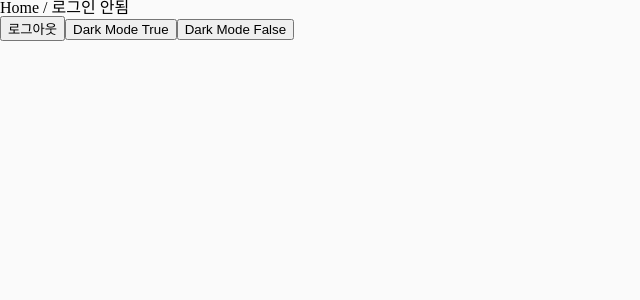
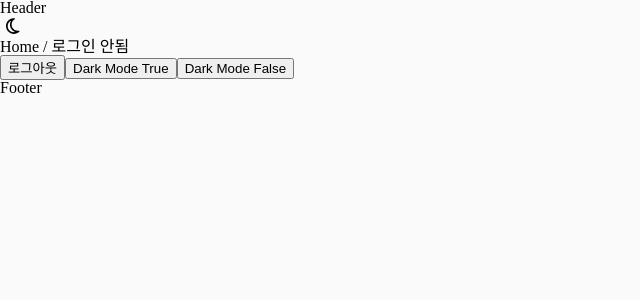
Before and after one commit to GitHubGW/instagram-frontend, a React (Create React App) app: page / in a window 1280 px wide. Shown: the top 300 px of the page, without its empty margins (0-640 px from the left). Built offline with nearby package versions, Linux system fonts and the light colour scheme.

Commit message:
Dark Mode

```diff
--- a/src/apollo.ts
+++ b/src/apollo.ts
@@ -4,7 +4,7 @@ const TOKEN: string = "TOKEN";
 const DARK_MODE: string = "DARK_MODE";
 
 export const isLoggedInVar = makeVar<boolean>(Boolean(localStorage.getItem(TOKEN)));
-export const isDarkModeVar = makeVar<boolean>(false);
+export const isDarkModeVar = makeVar<boolean>(Boolean(localStorage.getItem(DARK_MODE) === "true"));
 
 export const handleLogin = (token: string): void => {
   localStorage.setItem(TOKEN, token);
@@ -16,6 +16,16 @@ export const handleLogout = (): void => {
   isLoggedInVar(false);
 };
 
+export const handleEnableDarkMode = (): void => {
+  localStorage.setItem(DARK_MODE, "true");
+  isDarkModeVar(true);
+};
+
+export const handleDisableDarkMode = (): void => {
+  localStorage.setItem(DARK_MODE, "false");
+  isDarkModeVar(false);
+};
+
 const client: ApolloClient<NormalizedCacheObject> = new ApolloClient({
   uri: "http://localhost:4000/graphql",
   cache: new InMemoryCache(),
--- /dev/null
+++ b/src/components/Footer.tsx
@@ -0,0 +1,13 @@
+import styled from "styled-components";
+
+const Container = styled.footer``;
+
+const Footer = () => {
+  return (
+    <Container>
+      <h1>Footer</h1>
+    </Container>
+  );
+};
+
+export default Footer;
--- /dev/null
+++ b/src/components/Header.tsx
@@ -0,0 +1,31 @@
+import { useReactiveVar } from "@apollo/client";
+import { faSun, faMoon } from "@fortawesome/free-regular-svg-icons";
+import { FontAwesomeIcon } from "@fortawesome/react-fontawesome";
+import styled from "styled-components";
+import { handleDisableDarkMode, handleEnableDarkMode, isDarkModeVar } from "../apollo";
+
+const Container = styled.header``;
+
+const DarkModeButton = styled.button`
+  border: none;
+  outline: none;
+  background-color: transparent;
+  cursor: pointer;
+  font-size: 18px;
+  color: ${(props) => props.theme.textColor};
+`;
+
+const Header = () => {
+  const isDarkMode: boolean = useReactiveVar(isDarkModeVar);
+
+  return (
+    <Container>
+      <h1>Header</h1>
+      <DarkModeButton onClick={isDarkMode === true ? handleDisableDarkMode : handleEnableDarkMode}>
+        <FontAwesomeIcon icon={isDarkMode === true ? faSun : faMoon} />
+      </DarkModeButton>
+    </Container>
+  );
+};
+
+export default Header;
--- a/src/pages/Home.tsx
+++ b/src/pages/Home.tsx
@@ -2,6 +2,8 @@ import { handleLogout, isDarkModeVar, isLoggedInVar } from "../apollo";
 import styled from "styled-components";
 import PageTitle from "../components/PageTitle";
 import { useReactiveVar } from "@apollo/client";
+import Header from "../components/Header";
+import Footer from "../components/Footer";
 
 const Container = styled.section``;
 
@@ -11,10 +13,12 @@ const Home = () => {
   return (
     <Container>
       <PageTitle title="홈" />
+      <Header />
       <h1>Home / {isLoggedIn === true ? "로그인 됨" : "로그인 안됨"}</h1>
       <button onClick={handleLogout}>로그아웃</button>
       <button onClick={() => isDarkModeVar(true)}>Dark Mode True</button>
       <button onClick={() => isDarkModeVar(false)}>Dark Mode False</button>
+      <Footer />
     </Container>
   );
 };
--- a/src/styles/GlobalStyle.ts
+++ b/src/styles/GlobalStyle.ts
@@ -8,7 +8,8 @@ const GlobalStyle: GlobalStyleComponent<{}, DefaultTheme> = createGlobalStyle`
     box-sizing:border-box;
   }
   body{
-    background-color: #FAFAFA;
+    background-color: ${(props) => props.theme.bgColor};
+    color:${(props) => props.theme.textColor};
   }
   input{
     outline:none;
--- a/src/styles/themes.ts
+++ b/src/styles/themes.ts
@@ -1,7 +1,7 @@
 import { DefaultTheme } from "styled-components";
 
 export const lightTheme: DefaultTheme = {
-  textColor: "#39ADF8",
+  textColor: "black",
   bgColor: "#FAFAFA",
   activeColor: "#0095F6",
   inactiveColor: "#B2DFFC",
@@ -13,8 +13,8 @@ export const lightTheme: DefaultTheme = {
 };
 
 export const darkTheme: DefaultTheme = {
-  textColor: "#39ADF8",
-  bgColor: "#FAFAFA",
+  textColor: "white",
+  bgColor: "rgb(16, 16, 16)",
   activeColor: "#0095F6",
   inactiveColor: "#B2DFFC",
   textBoldColor: "#979797",
```
